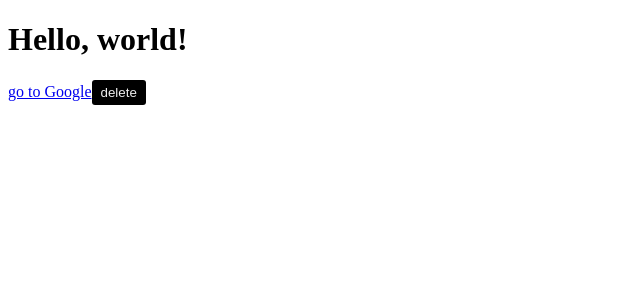
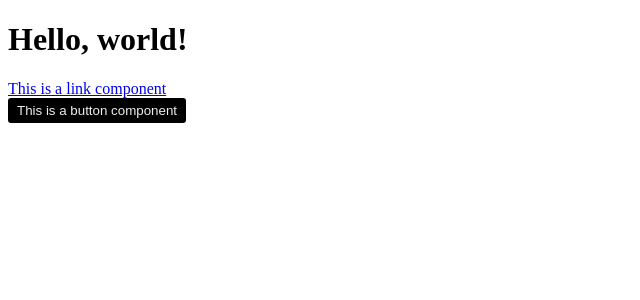
Before and after one commit to LittleFurryBastards/webpack-react-redux, a React app: page / in a window 1280 px wide. Shown: the top 300 px of the page, without its empty margins (0-640 px from the left). Built offline with nearby package versions, Linux system fonts and the light colour scheme.

Commit message:
Add main App component

```diff
--- /dev/null
+++ b/src/components/App.js
@@ -0,0 +1,15 @@
+import React from 'react';
+
+import Anchor from './Anchor';
+import Button from './Button';
+
+const App = () => (
+  <div>
+    <h1>Hello, world!</h1>
+    <Anchor link="http://google.com" text="This is a link component" />
+    <br />
+    <Button text="This is a button component" />
+  </div>
+);
+
+export default App;
--- a/src/index.js
+++ b/src/index.js
@@ -1,16 +1,9 @@
+import './index.html';
+
 import React from 'react';
 import ReactDOM from 'react-dom';
 
-import './index.html';
-import Anchor from './components/Anchor/';
-import Button from './components/Button/';
+import App from './components/App';
 
-const app = (
-  <div>
-    <h1>Hello, world!</h1>
-    <Anchor link="http://google.com" text="go to Google" />
-    <Button text="delete" />
-  </div>
-);
 
-ReactDOM.render(app, document.getElementById('main'));
+ReactDOM.render(<App />, document.getElementById('main'));
```
